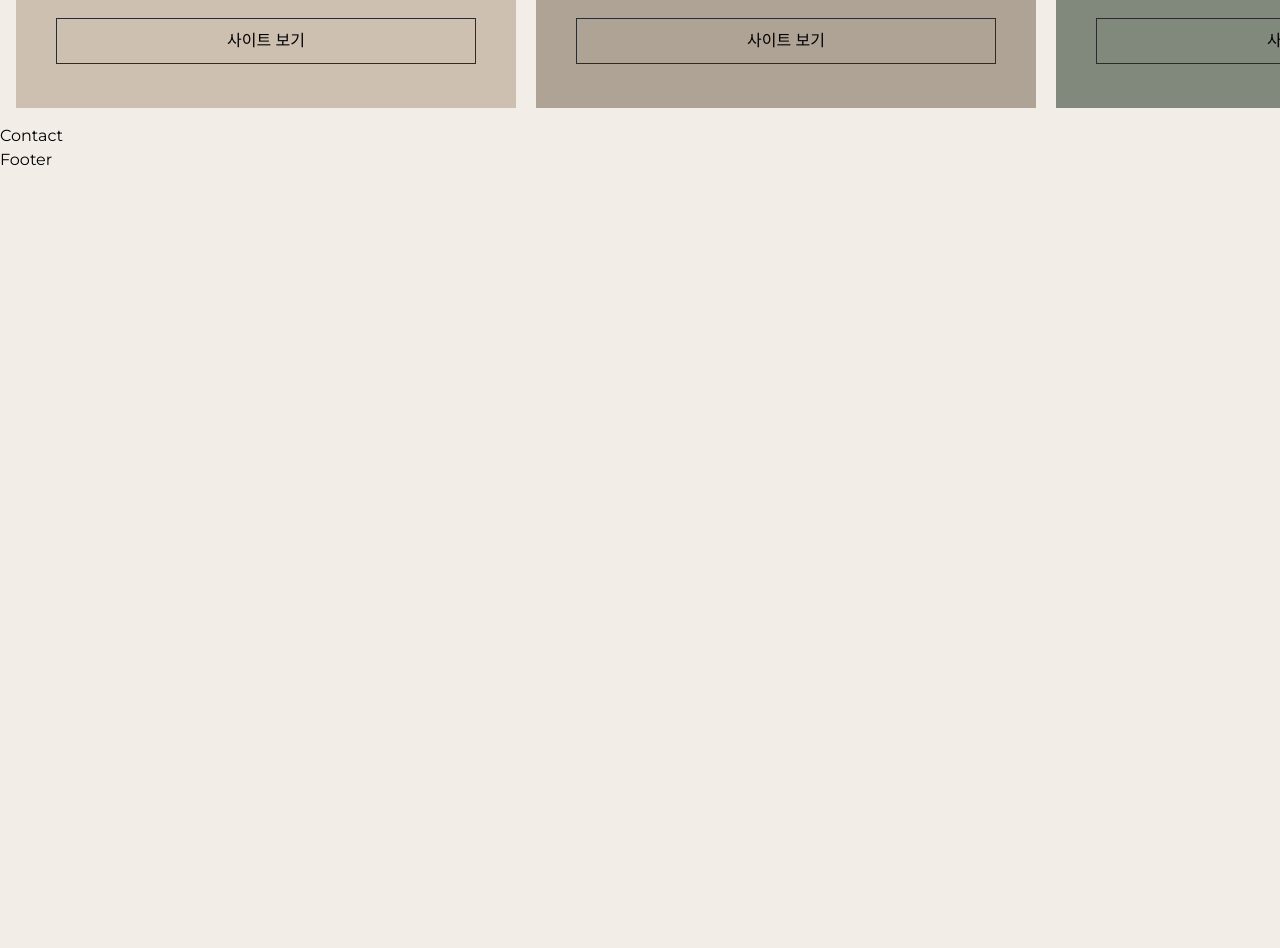
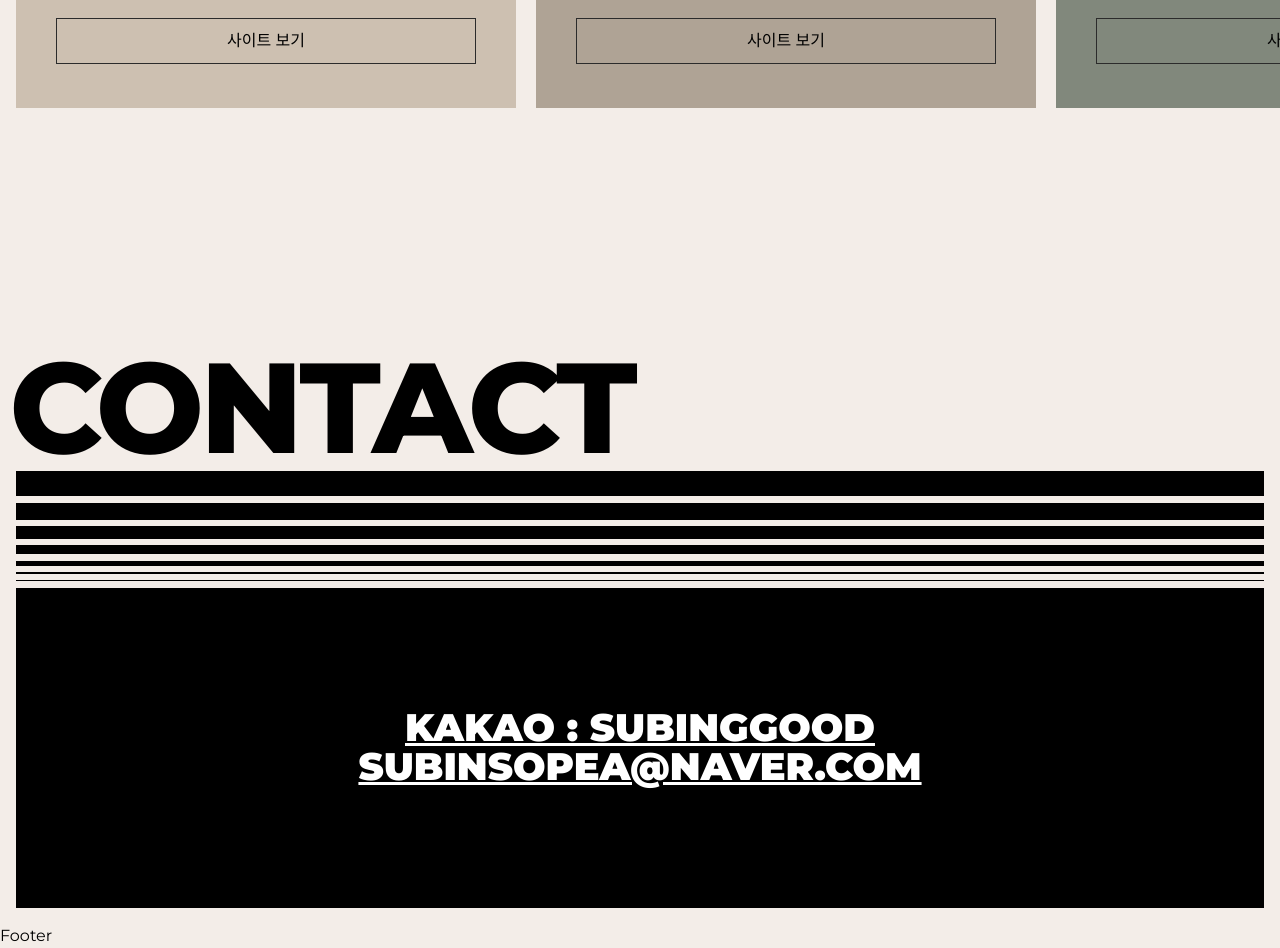
Before and after one commit to subin313/port2023-react, a React (Create React App) app: page / in a window 1280 px wide. Shown: the part 5620-6568 px from the top of the page. Before the commit the page ends 5792 px from the top, so only its background shows below. Built offline with nearby package versions, Linux system fonts and the light colour scheme; a small style sheet from the web is missing; a web font is replaced by a local one.

Commit message:
🧐 연락처 완료

```diff
--- a/src/assets/scss/section/_contact.scss
+++ b/src/assets/scss/section/_contact.scss
@@ -0,0 +1,122 @@
+#contact{
+    height: 100vh;
+}
+.contact__inner{
+    width: 100%;
+    height: 100%;
+    padding: 16px;
+    display: flex;
+    align-items: flex-start;
+    justify-content: flex-end;
+    flex-direction: column;
+
+    @media (max-width:800px) {
+        justify-content: center;
+    }
+    .contact__title{
+        font-size: 10vw;
+        text-transform: uppercase;
+        line-height: 1;
+        font-weight: 800;
+        white-space: nowrap;
+        text-indent: -0.5vw;
+        letter-spacing: -0.3vw;
+
+        @media (max-width:800px) {
+            display: none;
+        }
+    }
+    .contact__text{
+        width: 100%;
+        height: 40vh;
+        background-color: var(--black);
+        color: var(--white);
+        display: flex;
+        align-items: center;
+        justify-content: center;
+        flex-direction: column;
+        position: relative;
+
+        .text{
+            font-size: 3vw;
+            line-height: 1;
+            font-weight: 900;
+            text-transform: uppercase;
+            text-decoration: underline;
+            text-align: center;
+            position: relative;
+            z-index: 100;
+            transition: all 0.3s;
+            cursor: all-scroll;
+
+            @media (max-width:800px) {
+                font-size: 24px;
+                padding: 0 16px;
+                word-break: break-all;
+            }
+        }
+    }
+    .contact__lines{
+        width: 100%;
+        .line{
+            display: block;
+            width: 100%;
+            height: 1px;
+            background-color: var(--black);
+            margin-bottom: 0.5vw;
+            &:nth-child(1){
+                height: 25px;
+            }
+            &:nth-child(2){
+                height: 17px;
+            }
+            &:nth-child(3){
+                height: 13px;
+            }
+            &:nth-child(4){
+                height: 9px;
+            }
+            &:nth-child(5){
+                height: 5px;
+            }
+            &:nth-child(6){
+                height: 2px;
+            }
+            &:nth-child(7){
+                height: 1px;
+            }
+        }
+        &.bottom{
+            .line{
+                margin-top: 0.5vw;
+                margin-bottom: 0;
+                display: none;
+
+                @media (max-width:800px) {
+                    display: block;
+                }
+                &:nth-child(1){
+                    height: 1px;
+                }
+                &:nth-child(2){
+                    height: 2px;
+                }
+                &:nth-child(3){
+                    height: 5px;
+                }
+                &:nth-child(4){
+                    height: 9px;
+                }
+                &:nth-child(5){
+                    height: 13px;
+                }
+                &:nth-child(6){
+                    height: 17px;
+                }
+                &:nth-child(7){
+                    height: 25px;
+                }
+            }
+        }
+    }
+}
--- a/src/assets/scss/style.css
+++ b/src/assets/scss/style.css
@@ -931,4 +931,174 @@
   background-color: var(--black100);
   color: var(--white);
 }
+
+#contact {
+  height: 100vh;
+}
+
+.contact__inner {
+  width: 100%;
+  height: 100%;
+  padding: 16px;
+  display: -webkit-box;
+  display: -ms-flexbox;
+  display: flex;
+  -webkit-box-align: start;
+      -ms-flex-align: start;
+          align-items: flex-start;
+  -webkit-box-pack: end;
+      -ms-flex-pack: end;
+          justify-content: flex-end;
+  -webkit-box-orient: vertical;
+  -webkit-box-direction: normal;
+      -ms-flex-direction: column;
+          flex-direction: column;
+}
+
+@media (max-width: 800px) {
+  .contact__inner {
+    -webkit-box-pack: center;
+        -ms-flex-pack: center;
+            justify-content: center;
+  }
+}
+
+.contact__inner .contact__title {
+  font-size: 10vw;
+  text-transform: uppercase;
+  line-height: 1;
+  font-weight: 800;
+  white-space: nowrap;
+  text-indent: -0.5vw;
+  letter-spacing: -0.3vw;
+}
+
+@media (max-width: 800px) {
+  .contact__inner .contact__title {
+    display: none;
+  }
+}
+
+.contact__inner .contact__text {
+  width: 100%;
+  height: 40vh;
+  background-color: var(--black);
+  color: var(--white);
+  display: -webkit-box;
+  display: -ms-flexbox;
+  display: flex;
+  -webkit-box-align: center;
+      -ms-flex-align: center;
+          align-items: center;
+  -webkit-box-pack: center;
+      -ms-flex-pack: center;
+          justify-content: center;
+  -webkit-box-orient: vertical;
+  -webkit-box-direction: normal;
+      -ms-flex-direction: column;
+          flex-direction: column;
+  position: relative;
+}
+
+.contact__inner .contact__text .text {
+  font-size: 3vw;
+  line-height: 1;
+  font-weight: 900;
+  text-transform: uppercase;
+  text-decoration: underline;
+  text-align: center;
+  position: relative;
+  z-index: 100;
+  -webkit-transition: all 0.3s;
+  transition: all 0.3s;
+  cursor: all-scroll;
+}
+
+@media (max-width: 800px) {
+  .contact__inner .contact__text .text {
+    font-size: 24px;
+    padding: 0 16px;
+    word-break: break-all;
+  }
+}
+
+.contact__inner .contact__lines {
+  width: 100%;
+}
+
+.contact__inner .contact__lines .line {
+  display: block;
+  width: 100%;
+  height: 1px;
+  background-color: var(--black);
+  margin-bottom: 0.5vw;
+}
+
+.contact__inner .contact__lines .line:nth-child(1) {
+  height: 25px;
+}
+
+.contact__inner .contact__lines .line:nth-child(2) {
+  height: 17px;
+}
+
+.contact__inner .contact__lines .line:nth-child(3) {
+  height: 13px;
+}
+
+.contact__inner .contact__lines .line:nth-child(4) {
+  height: 9px;
+}
+
+.contact__inner .contact__lines .line:nth-child(5) {
+  height: 5px;
+}
+
+.contact__inner .contact__lines .line:nth-child(6) {
+  height: 2px;
+}
+
+.contact__inner .contact__lines .line:nth-child(7) {
+  height: 1px;
+}
+
+.contact__inner .contact__lines.bottom .line {
+  margin-top: 0.5vw;
+  margin-bottom: 0;
+  display: none;
+}
+
+@media (max-width: 800px) {
+  .contact__inner .contact__lines.bottom .line {
+    display: block;
+  }
+}
+
+.contact__inner .contact__lines.bottom .line:nth-child(1) {
+  height: 1px;
+}
+
+.contact__inner .contact__lines.bottom .line:nth-child(2) {
+  height: 2px;
+}
+
+.contact__inner .contact__lines.bottom .line:nth-child(3) {
+  height: 5px;
+}
+
+.contact__inner .contact__lines.bottom .line:nth-child(4) {
+  height: 9px;
+}
+
+.contact__inner .contact__lines.bottom .line:nth-child(5) {
+  height: 13px;
+}
+
+.contact__inner .contact__lines.bottom .line:nth-child(6) {
+  height: 17px;
+}
+
+.contact__inner .contact__lines.bottom .line:nth-child(7) {
+  height: 25px;
+}
 /*# sourceMappingURL=style.css.map */
--- a/src/components/Contact.jsx
+++ b/src/components/Contact.jsx
@@ -1,7 +1,57 @@
 import React from "react";
 
+const contactText = [
+    {
+        link:"/",
+        title:"KAKAO : subinggood",
+    },
+    {
+        link:"subinsopea@naver.com",
+        title:"subinsopea@naver.com",
+    },
+];
+
 const Contact = () => {
-    return <div>Contact</div>;
+    return (
+        <section id="contact">
+            <div className="contact__inner">
+                <h2 className="contact__title">contact</h2>
+                <div className="contact__lines" aria-hidden="true">
+                    <span className="line"></span>
+                    <span className="line"></span>
+                    <span className="line"></span>
+                    <span className="line"></span>
+                    <span className="line"></span>
+                    <span className="line"></span>
+                    <span className="line"></span>
+                </div>
+                <div className="contact__text">
+                    <div className="text">
+                        {contactText.map((contact,key)=> (
+                            <div key={key}>
+                                <a
+                                href={contact.link}
+                                rel="noopener noreferrer"
+                                target="_blank"
+                                >
+                                    {contact.title}
+                                </a>
+                        </div>
+                        ))}
+                    </div>
+                </div>
+                <div className="contact__lines bottom" aria-hidden="true">
+                    <span className="line"></span>
+                    <span className="line"></span>
+                    <span className="line"></span>
+                    <span className="line"></span>
+                    <span className="line"></span>
+                    <span className="line"></span>
+                    <span className="line"></span>
+                </div>
+            </div>
+        </section>
+    )
 };
 
 export default Contact;
```
Also changed, not shown: 1 other file (tests, documents, lock files or other folders).
